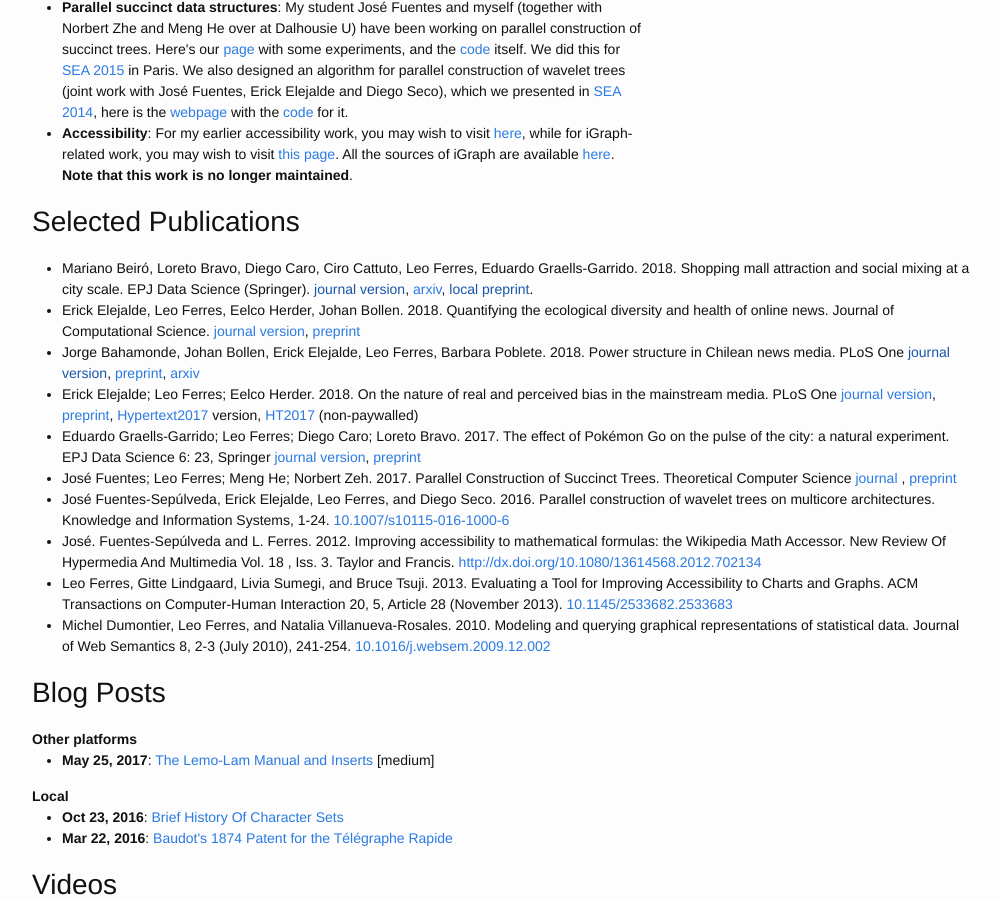
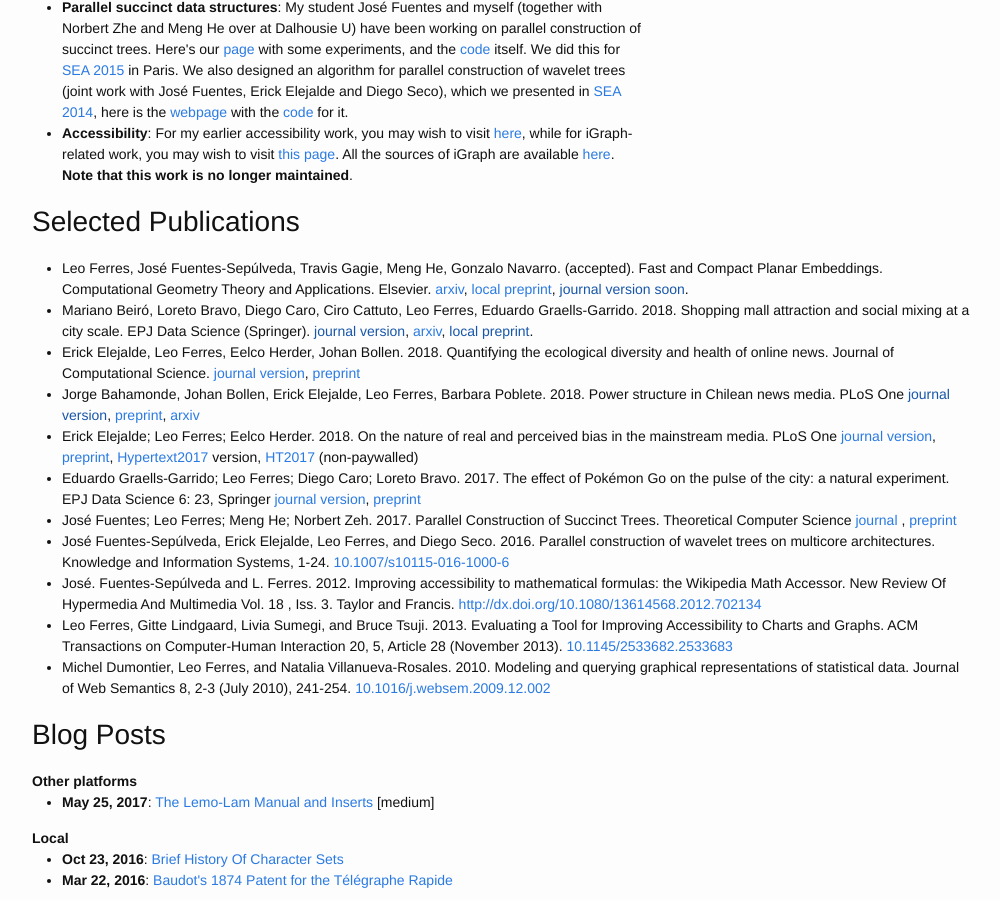
Before and after one commit to leoferres/leoferres.github.io, a Jekyll site: the page built from index.html, in a window 1280 px wide and 900 px high, scrolled down 581 px. Shown: the whole window, without its empty margins (138-1138 px from the left). Built offline with Jekyll 4.4.1, drawn with Linux system fonts in a browser that asks for light colours; comment, search, counter and statistics services are not loaded.

Commit message:
added cgta paper

```diff
--- a/index.html
+++ b/index.html
@@ -87,11 +87,19 @@ layout: default
   <h1>Selected Publications</h1>
   <ul>
     <li>
+      Leo Ferres, José Fuentes-Sepúlveda, Travis Gagie, Meng He,
+      Gonzalo Navarro. (accepted). Fast and Compact Planar
+      Embeddings. Computational Geometry Theory and
+      Applications. Elsevier. <a href="https://arxiv.org/abs/1705.00415">arxiv</a>, <a href="pubs/CGTA.pdf">local
+      preprint</a>, <a href="">journal version soon</a>.
+
+    </li>
+    <li>
       Mariano Beiró, Loreto Bravo, Diego Caro, Ciro Cattuto, Leo
        Ferres, Eduardo Graells-Garrido. 2018. Shopping mall attraction
        and social mixing at a city scale. EPJ Data Science
        (Springer). <a href="">journal
-	version</a>, <a href="https://arxiv.org/abs/1802.00041">arxiv</a>,
+       version</a>, <a href="https://arxiv.org/abs/1802.00041">arxiv</a>,
       <a href="">local preprint</a>.
     </li>
     <li>
```
Also changed, not shown: 1 other file.
